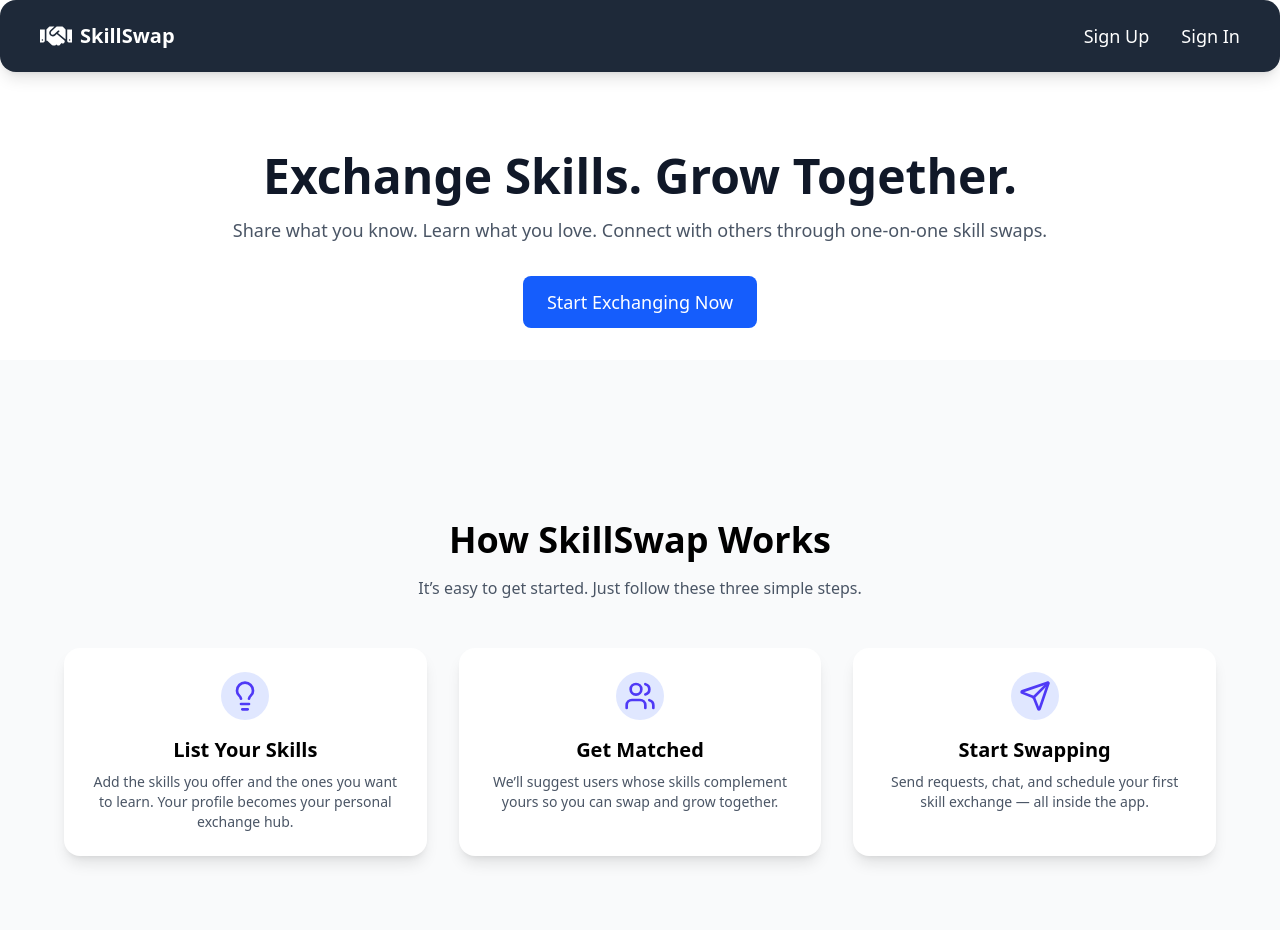
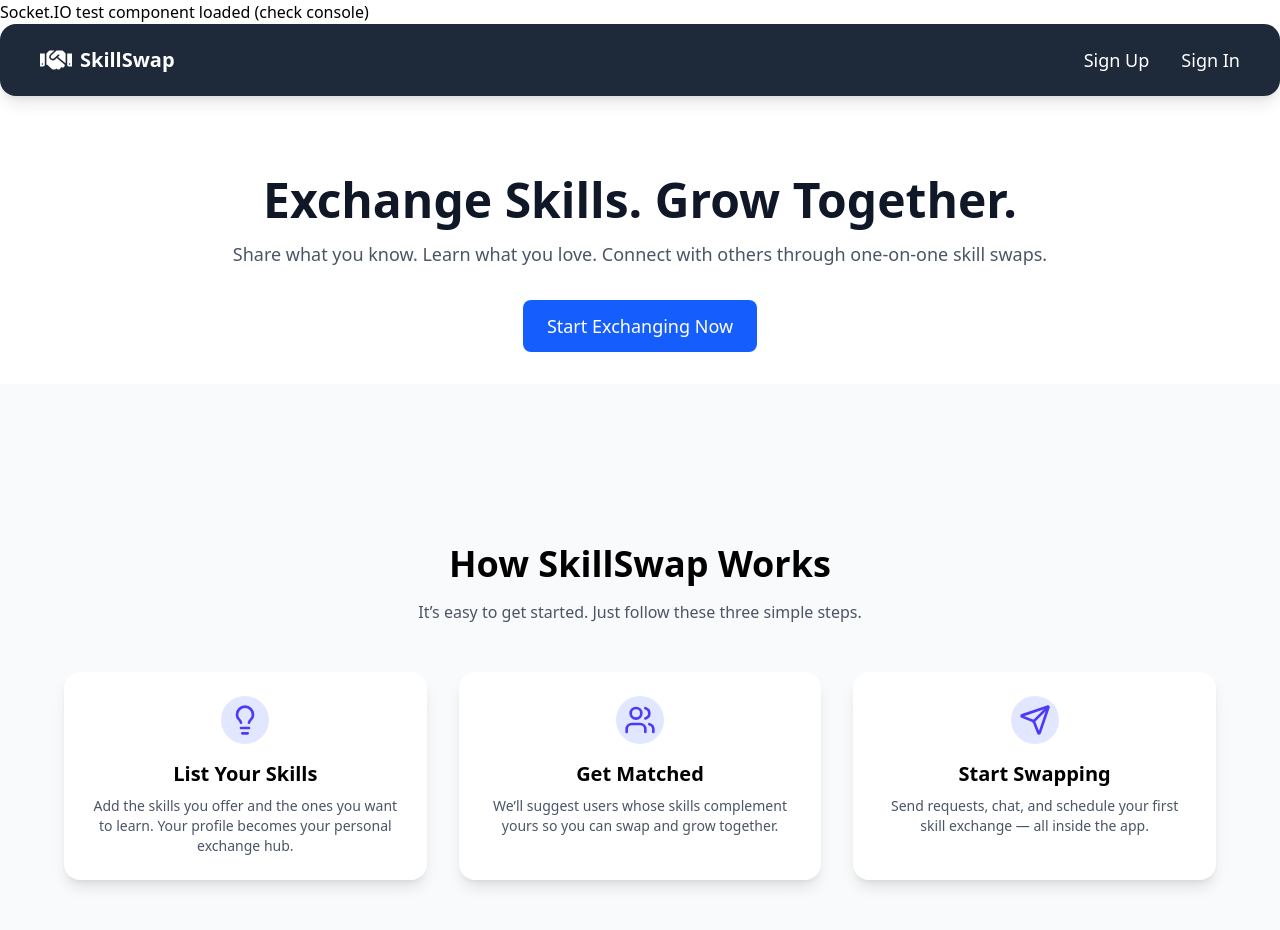
Before and after one commit to aaropaltemaa/SkillSwap, a React (Vite) app in the folder frontend/: page / in a window 1280 px wide. Shown: the top 930 px of the page. Built offline with nearby package versions, Linux system fonts and the light colour scheme; no server answers.

Commit message:
added a test component for testing socket connection

```diff
--- a/frontend/src/App.jsx
+++ b/frontend/src/App.jsx
@@ -12,6 +12,7 @@ import exchangeRequestService from "./services/exchangerequests";
 import userService from "./services/users";
 import messageService from "./services/messages";
 import reviewsService from "./services/reviews";
+import SocketTest from "./components/SocketTest";
 
 const App = () => {
   const [user, setUser] = useState(null);
@@ -70,6 +71,7 @@ const App = () => {
 
   return (
     <Router>
+      <SocketTest />
       <NavBar user={user} setUser={setUser} />
       <div className="py-20 text-center">
         <Routes>
--- /dev/null
+++ b/frontend/src/components/SocketTest.jsx
@@ -0,0 +1,25 @@
+import { useEffect } from "react";
+import { io } from "socket.io-client";
+
+const SocketTest = () => {
+  useEffect(() => {
+    const socket = io("http://localhost:3001");
+
+    socket.on("connect", () => {
+      console.log("Socket.IO connected!", socket.id);
+    });
+
+    socket.on("disconnect", () => {
+      console.log("Socket.IO disconnected");
+    });
+
+    // Clean up on unmount
+    return () => {
+      socket.disconnect();
+    };
+  }, []);
+
+  return <div>Socket.IO test component loaded (check console)</div>;
+};
+
+export default SocketTest;
```
